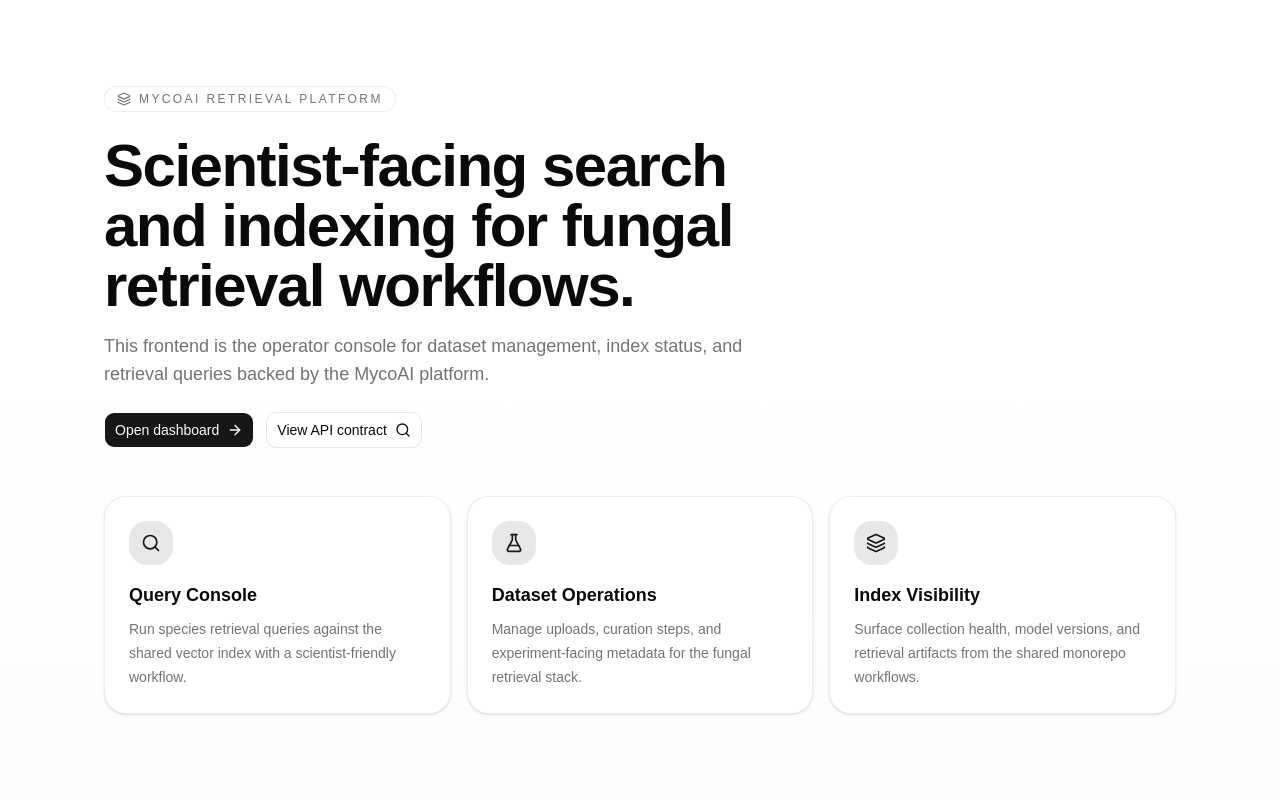
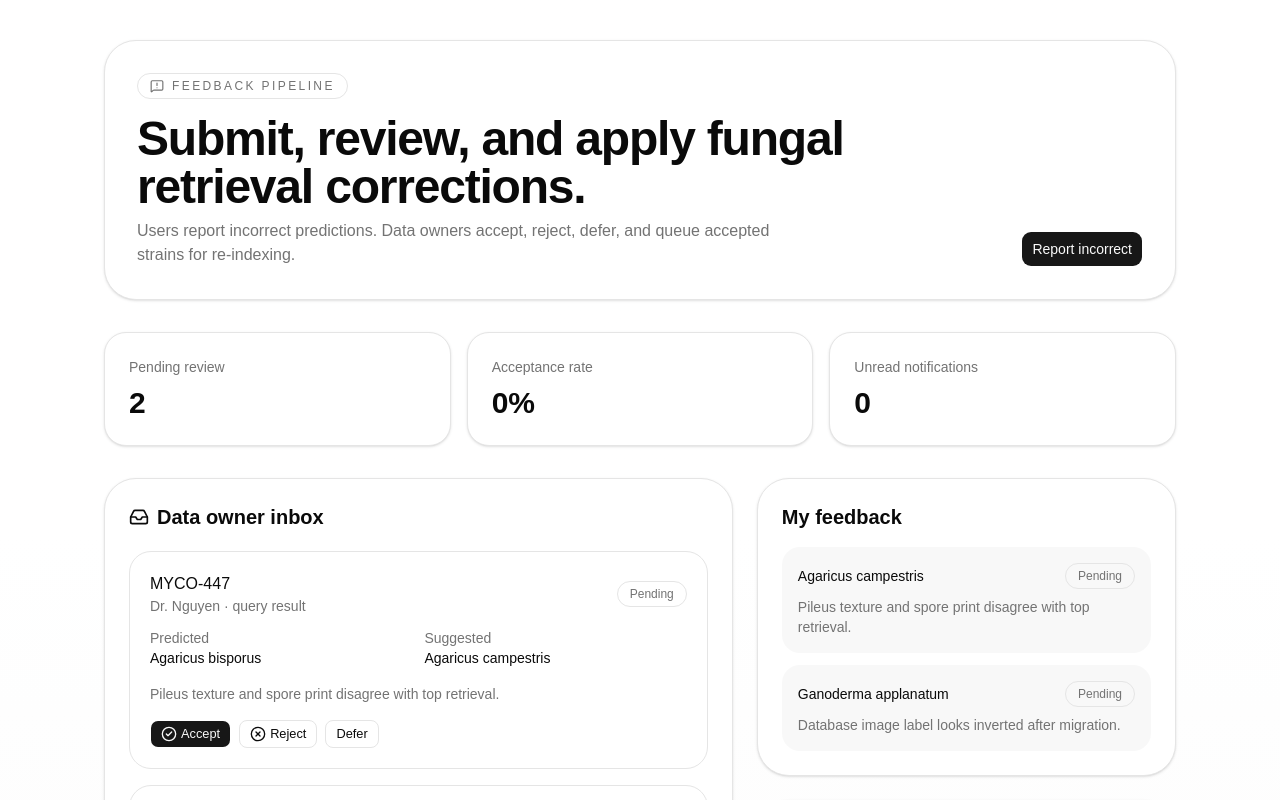
Before and after one commit to datamonsterr/mycoai_retrieval_frontend, a React (Vite) app: page / in a window 1280 px wide. Shown: the top 800 px of the page. Built offline with nearby package versions, Linux system fonts and the light colour scheme.

Commit message:
feat: add feedback console ui

```diff
--- a/src/App.tsx
+++ b/src/App.tsx
@@ -1,77 +1,229 @@
-import { ArrowRight, FlaskConical, Layers3, Search } from 'lucide-react'
+import { CheckCircle2, Inbox, MessageSquareWarning, XCircle } from 'lucide-react'
+import { useState } from 'react'
 
 import { Button } from '@/components/ui/button'
 
+type FeedbackStatus = 'pending' | 'accepted' | 'rejected' | 'deferred'
+type FeedbackSource = 'query_result' | 'database_review'
+
+type FeedbackItem = {
+  id: string
+  submitter: string
+  source: FeedbackSource
+  queryStrain: string
+  predictedSpecies: string
+  suggestedSpecies: string
+  description: string
+  status: FeedbackStatus
+  submittedAt: string
+  reviewNote?: string
+}
+
+const initialFeedback: FeedbackItem[] = [
+  {
+    id: 'FDB-1024',
+    submitter: 'Dr. Nguyen',
+    source: 'query_result',
+    queryStrain: 'MYCO-447',
+    predictedSpecies: 'Agaricus bisporus',
+    suggestedSpecies: 'Agaricus campestris',
+    description: 'Pileus texture and spore print disagree with top retrieval.',
+    status: 'pending',
+    submittedAt: '2026-05-11T09:12:00Z',
+  },
+  {
+    id: 'FDB-1023',
+    submitter: 'Lab Curator',
+    source: 'database_review',
+    queryStrain: 'IMG-8841',
+    predictedSpecies: 'Ganoderma lucidum',
+    suggestedSpecies: 'Ganoderma applanatum',
+    description: 'Database image label looks inverted after migration.',
+    status: 'pending',
+    submittedAt: '2026-05-11T08:40:00Z',
+  },
+]
+
 function App() {
+  const [feedback, setFeedback] = useState(initialFeedback)
+  const [toast, setToast] = useState('')
+
+  const pending = feedback.filter((item) => item.status === 'pending')
+  const reviewed = feedback.filter((item) => item.status !== 'pending')
+  const acceptedCount = feedback.filter((item) => item.status === 'accepted').length
+  const acceptanceRate = reviewed.length === 0 ? 0 : acceptedCount / reviewed.length
+
+  function review(id: string, status: Exclude<FeedbackStatus, 'pending'>) {
+    setFeedback((items) =>
+      items.map((item) =>
+        item.id === id
+          ? {
+              ...item,
+              status,
+              reviewNote:
+                status === 'accepted'
+                  ? 'Accepted. Strain queued for re-indexing.'
+                  : 'Rejected. Evidence insufficient for database update.',
+            }
+          : item,
+      ),
+    )
+    setToast(`Feedback ${status}`)
+  }
+
+  function submitDemoFeedback() {
+    const item: FeedbackItem = {
+      id: `FDB-${1025 + feedback.length}`,
+      submitter: 'Current user',
+      source: 'query_result',
+      queryStrain: 'MYCO-512',
+      predictedSpecies: 'Pleurotus ostreatus',
+      suggestedSpecies: 'Pleurotus pulmonarius',
+      description: 'Report incorrect result from retrieval page.',
+      status: 'pending',
+      submittedAt: new Date().toISOString(),
+    }
+    setFeedback((items) => [item, ...items])
+    setToast('Feedback submitted')
+  }
+
   return (
     <main className="from-background via-background to-muted/30 text-foreground min-h-screen bg-gradient-to-b">
-      <section className="mx-auto flex min-h-screen w-full max-w-6xl flex-col justify-center gap-12 px-6 py-16 md:px-10">
-        <div className="max-w-3xl space-y-6">
-          <div className="border-border/70 bg-background/80 text-muted-foreground inline-flex items-center gap-2 rounded-full border px-3 py-1 text-xs font-medium tracking-[0.2em] uppercase backdrop-blur">
-            <Layers3 className="size-3.5" />
-            MycoAI Retrieval Platform
+      <section className="mx-auto flex w-full max-w-6xl flex-col gap-8 px-6 py-10 md:px-10">
+        <div className="flex flex-col gap-6 rounded-[2rem] border bg-card p-8 shadow-sm md:flex-row md:items-end md:justify-between">
+          <div className="space-y-4">
+            <div className="inline-flex items-center gap-2 rounded-full border px-3 py-1 text-xs font-medium tracking-[0.2em] uppercase text-muted-foreground">
+              <MessageSquareWarning className="size-3.5" />
+              Feedback pipeline
+            </div>
+            <div className="space-y-2">
+              <h1 className="max-w-3xl text-4xl font-semibold tracking-tight md:text-5xl">
+                Submit, review, and apply fungal retrieval corrections.
+              </h1>
+              <p className="max-w-2xl text-muted-foreground">
+                Users report incorrect predictions. Data owners accept, reject,
+                defer, and queue accepted strains for re-indexing.
+              </p>
+            </div>
+          </div>
+          <Button size="lg" onClick={submitDemoFeedback}>
+            Report incorrect
+          </Button>
         </div>
 
+        {toast ? (
+          <div className="rounded-2xl border border-green-200 bg-green-50 px-4 py-3 text-sm text-green-800">
+            {toast}
+          </div>
+        ) : null}
+
+        <div className="grid gap-4 md:grid-cols-3">
+          <Metric label="Pending review" value={pending.length.toString()} />
+          <Metric label="Acceptance rate" value={`${Math.round(acceptanceRate * 100)}%`} />
+          <Metric label="Unread notifications" value={reviewed.length.toString()} />
+        </div>
+
+        <div className="grid gap-6 lg:grid-cols-[1.5fr_1fr]">
+          <section className="rounded-[2rem] border bg-card p-6 shadow-sm">
+            <div className="mb-5 flex items-center gap-2">
+              <Inbox className="size-5" />
+              <h2 className="text-xl font-semibold">Data owner inbox</h2>
+            </div>
             <div className="space-y-4">
-            <h1 className="max-w-2xl text-4xl font-semibold tracking-tight text-balance md:text-6xl">
-              Scientist-facing search and indexing for fungal retrieval
-              workflows.
-            </h1>
-            <p className="text-muted-foreground max-w-2xl text-base leading-7 md:text-lg">
-              This frontend is the operator console for dataset management,
-              index status, and retrieval queries backed by the MycoAI platform.
+              {feedback.map((item) => (
+                <article key={item.id} className="rounded-3xl border p-5">
+                  <div className="mb-3 flex flex-wrap items-center justify-between gap-3">
+                    <div>
+                      <p className="font-medium">{item.queryStrain}</p>
+                      <p className="text-sm text-muted-foreground">
+                        {item.submitter} · {item.source.replace('_', ' ')}
                       </p>
                     </div>
-
-          <div className="flex flex-wrap gap-3">
-            <Button size="lg" className="gap-2">
-              Open dashboard
-              <ArrowRight className="size-4" />
+                    <StatusBadge status={item.status} />
+                  </div>
+                  <dl className="grid gap-3 text-sm md:grid-cols-2">
+                    <div>
+                      <dt className="text-muted-foreground">Predicted</dt>
+                      <dd>{item.predictedSpecies}</dd>
+                    </div>
+                    <div>
+                      <dt className="text-muted-foreground">Suggested</dt>
+                      <dd>{item.suggestedSpecies}</dd>
+                    </div>
+                  </dl>
+                  <p className="mt-4 text-sm text-muted-foreground">{item.description}</p>
+                  {item.reviewNote ? (
+                    <p className="mt-3 rounded-2xl bg-muted px-3 py-2 text-sm">
+                      {item.reviewNote}
+                    </p>
+                  ) : null}
+                  {item.status === 'pending' ? (
+                    <div className="mt-4 flex flex-wrap gap-2">
+                      <Button size="sm" onClick={() => review(item.id, 'accepted')}>
+                        <CheckCircle2 className="size-4" />
+                        Accept
                       </Button>
-            <Button size="lg" variant="outline" className="gap-2">
-              View API contract
-              <Search className="size-4" />
+                      <Button size="sm" variant="outline" onClick={() => review(item.id, 'rejected')}>
+                        <XCircle className="size-4" />
+                        Reject
+                      </Button>
+                      <Button size="sm" variant="outline" onClick={() => review(item.id, 'deferred')}>
+                        Defer
                       </Button>
                     </div>
+                  ) : null}
+                </article>
+              ))}
             </div>
+          </section>
 
-        <div className="grid gap-4 md:grid-cols-3">
-          <div className="border-border/70 bg-card rounded-3xl border p-6 shadow-sm">
-            <div className="bg-primary/10 text-primary mb-4 inline-flex rounded-2xl p-3">
-              <Search className="size-5" />
+          <aside className="space-y-6">
+            <section className="rounded-[2rem] border bg-card p-6 shadow-sm">
+              <h2 className="mb-4 text-xl font-semibold">My feedback</h2>
+              <div className="space-y-3">
+                {feedback.map((item) => (
+                  <div key={`mine-${item.id}`} className="rounded-2xl bg-muted/70 p-4 text-sm">
+                    <div className="flex items-center justify-between gap-3">
+                      <span className="font-medium">{item.suggestedSpecies}</span>
+                      <StatusBadge status={item.status} />
                     </div>
-            <h2 className="mb-2 text-lg font-semibold">Query Console</h2>
-            <p className="text-muted-foreground text-sm leading-6">
-              Run species retrieval queries against the shared vector index with
-              a scientist-friendly workflow.
-            </p>
+                    <p className="mt-2 text-muted-foreground">{item.reviewNote ?? item.description}</p>
                   </div>
+                ))}
+              </div>
+            </section>
 
-          <div className="border-border/70 bg-card rounded-3xl border p-6 shadow-sm">
-            <div className="bg-primary/10 text-primary mb-4 inline-flex rounded-2xl p-3">
-              <FlaskConical className="size-5" />
-            </div>
-            <h2 className="mb-2 text-lg font-semibold">Dataset Operations</h2>
-            <p className="text-muted-foreground text-sm leading-6">
-              Manage uploads, curation steps, and experiment-facing metadata for
-              the fungal retrieval stack.
-            </p>
-          </div>
-
-          <div className="border-border/70 bg-card rounded-3xl border p-6 shadow-sm">
-            <div className="bg-primary/10 text-primary mb-4 inline-flex rounded-2xl p-3">
-              <Layers3 className="size-5" />
-            </div>
-            <h2 className="mb-2 text-lg font-semibold">Index Visibility</h2>
-            <p className="text-muted-foreground text-sm leading-6">
-              Surface collection health, model versions, and retrieval artifacts
-              from the shared monorepo workflows.
-            </p>
-          </div>
+            <section className="rounded-[2rem] border bg-card p-6 shadow-sm">
+              <h2 className="mb-3 text-xl font-semibold">Accept workflow</h2>
+              <ol className="space-y-3 text-sm text-muted-foreground">
+                <li>1. Update strain species when known.</li>
+                <li>2. Flag Qdrant points inactive.</li>
+                <li>3. Queue re-extract and re-upsert task.</li>
+                <li>4. Notify submitter and write audit log.</li>
+              </ol>
+            </section>
+          </aside>
         </div>
       </section>
     </main>
   )
 }
 
+function Metric({ label, value }: { label: string; value: string }) {
+  return (
+    <div className="rounded-3xl border bg-card p-6 shadow-sm">
+      <p className="text-sm text-muted-foreground">{label}</p>
+      <p className="mt-2 text-3xl font-semibold">{value}</p>
+    </div>
+  )
+}
+
+function StatusBadge({ status }: { status: FeedbackStatus }) {
+  return (
+    <span className="rounded-full border px-3 py-1 text-xs font-medium capitalize text-muted-foreground">
+      {status}
+    </span>
+  )
+}
+
 export default App
```
Also changed, not shown: 1 other file (tests, documents, lock files or other folders). Lines whose indentation alone changed are shown as unchanged.
